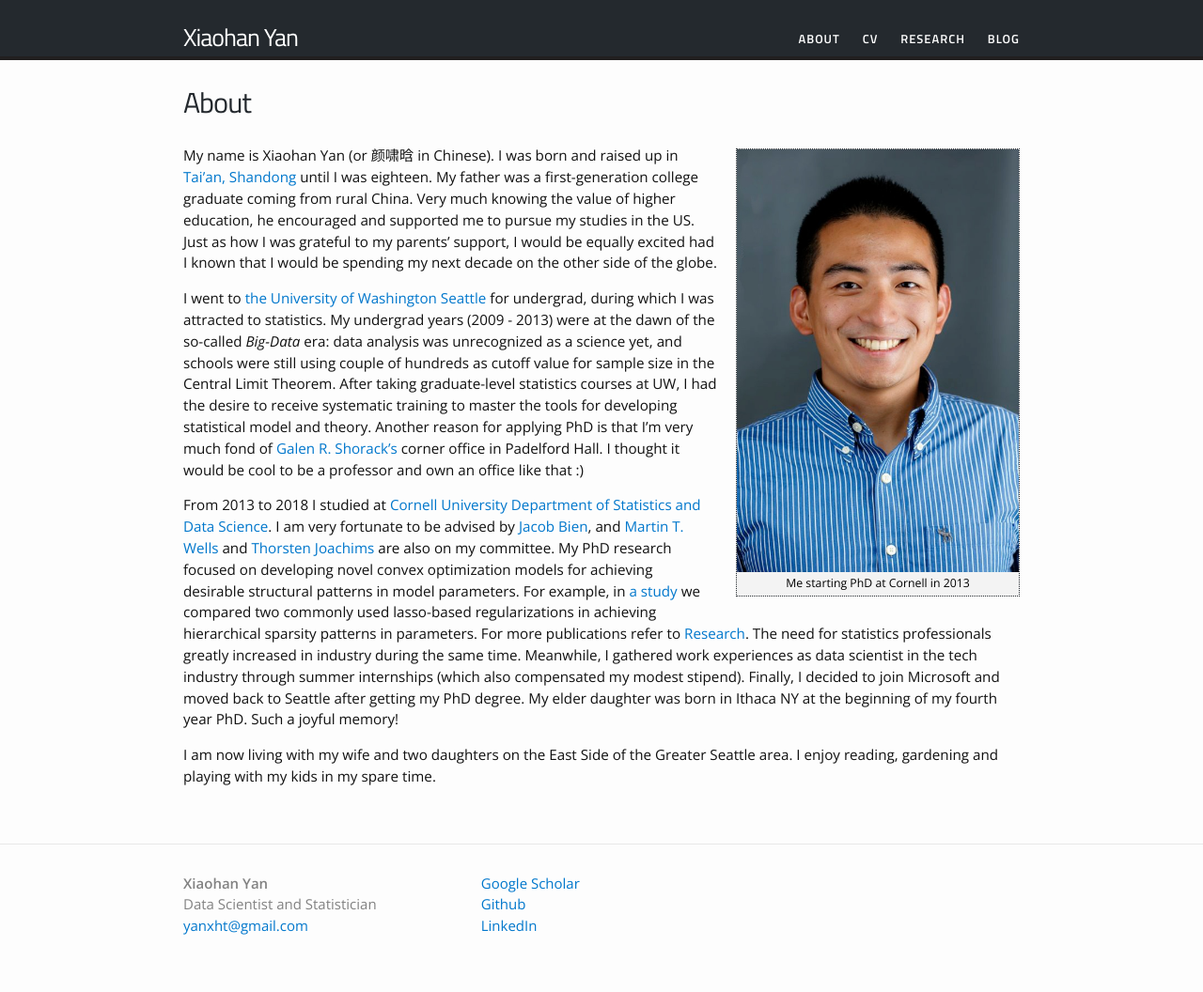
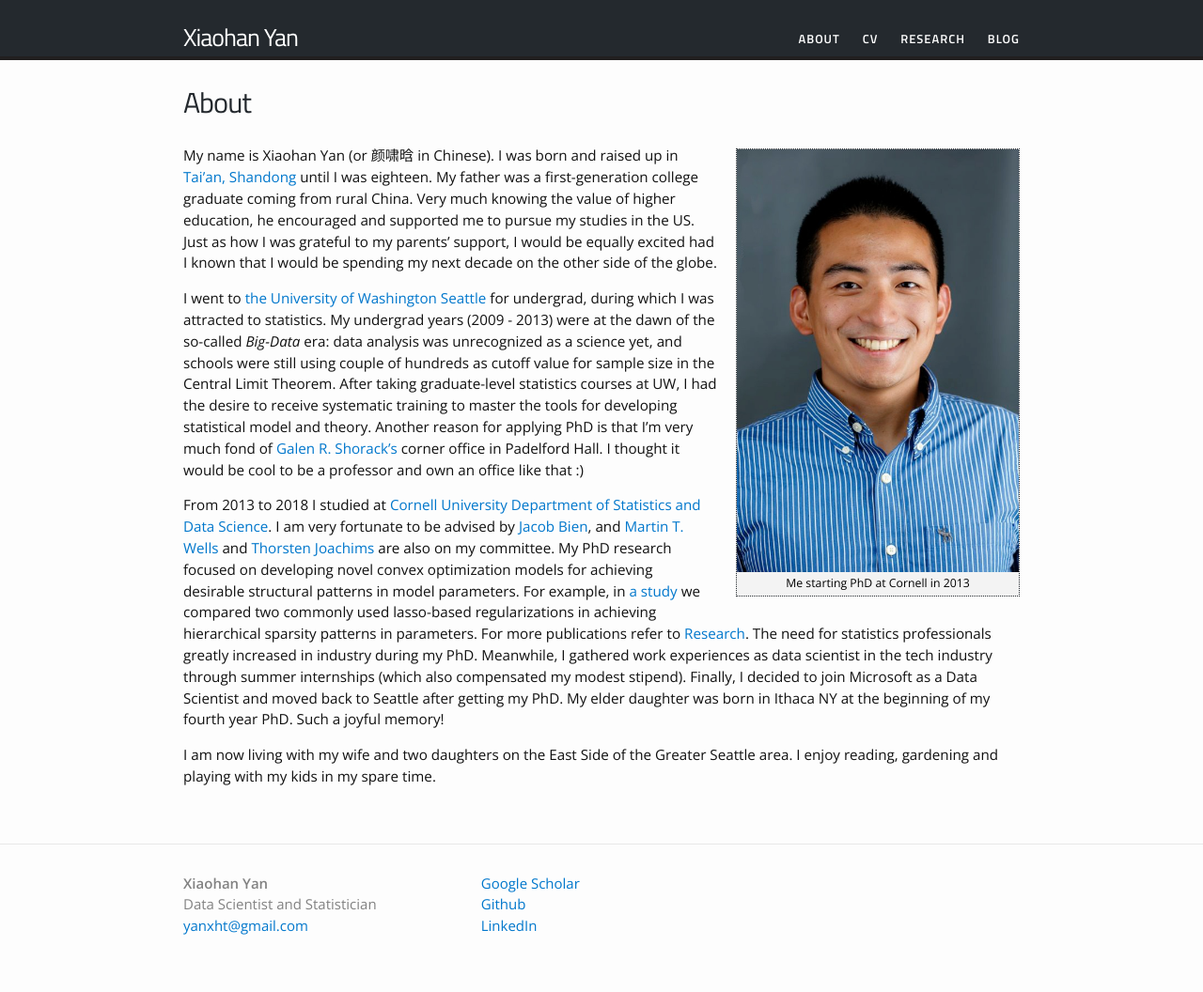
Before and after one commit to yanxht/yanxht.github.io, a Jekyll site: the page built from about.md, in a window 1280 px wide. Shown: the whole page at 94% size. Built offline with Jekyll 4.4.1, drawn with Linux system fonts in a browser that asks for light colours.

Commit message:
Update about

```diff
--- a/about.md
+++ b/about.md
@@ -10,6 +10,6 @@
 
 I went to [the University of Washington Seattle](https://www.washington.edu) for undergrad, during which I was attracted to statistics. My undergrad years (2009 - 2013) were at the dawn of the so-called *Big-Data* era: data analysis was unrecognized as a science yet, and schools were still using couple of hundreds as cutoff value for sample size in the Central Limit Theorem. After taking graduate-level statistics courses at UW, I had the desire to receive systematic training to master the tools for developing statistical model and theory. Another reason for applying PhD is that I'm very much fond of [Galen R. Shorack's](https://www.stat.washington.edu/galen/) corner office in Padelford Hall. I thought it would be cool to be a professor and own an office like that :)
 
-From 2013 to 2018 I studied at [Cornell University Department of Statistics and Data Science](https://stat.cornell.edu). I am very fortunate to be advised by [Jacob Bien](http://faculty.marshall.usc.edu/Jacob-Bien/), and [Martin T. Wells](https://stat.cornell.edu/people/faculty/martin-wells) and [Thorsten Joachims](http://www.cs.cornell.edu/people/tj/) are also on my committee. My PhD research focused on developing novel convex optimization models for achieving desirable structural patterns in model parameters. For example, in [a study](http://arxiv.org/abs/1512.01631) we compared two commonly used lasso-based regularizations in achieving hierarchical sparsity patterns in parameters. For more publications refer to [Research](https://yanxht.github.io/research/). The need for statistics professionals greatly increased in industry during the same time. Meanwhile, I gathered work experiences as data scientist in the tech industry through summer internships (which also compensated my modest stipend). Finally, I decided to join Microsoft and moved back to Seattle after getting my PhD degree. My elder daughter was born in Ithaca NY at the beginning of my fourth year PhD. Such a joyful memory!
+From 2013 to 2018 I studied at [Cornell University Department of Statistics and Data Science](https://stat.cornell.edu). I am very fortunate to be advised by [Jacob Bien](http://faculty.marshall.usc.edu/Jacob-Bien/), and [Martin T. Wells](https://stat.cornell.edu/people/faculty/martin-wells) and [Thorsten Joachims](http://www.cs.cornell.edu/people/tj/) are also on my committee. My PhD research focused on developing novel convex optimization models for achieving desirable structural patterns in model parameters. For example, in [a study](http://arxiv.org/abs/1512.01631) we compared two commonly used lasso-based regularizations in achieving hierarchical sparsity patterns in parameters. For more publications refer to [Research](https://yanxht.github.io/research/). The need for statistics professionals greatly increased in industry during my PhD. Meanwhile, I gathered work experiences as data scientist in the tech industry through summer internships (which also compensated my modest stipend). Finally, I decided to join Microsoft as a Data Scientist and moved back to Seattle after getting my PhD. My elder daughter was born in Ithaca NY at the beginning of my fourth year PhD. Such a joyful memory!
 
 I am now living with my wife and two daughters on the East Side of the Greater Seattle area. I enjoy reading, gardening and playing with my kids in my spare time.
```
